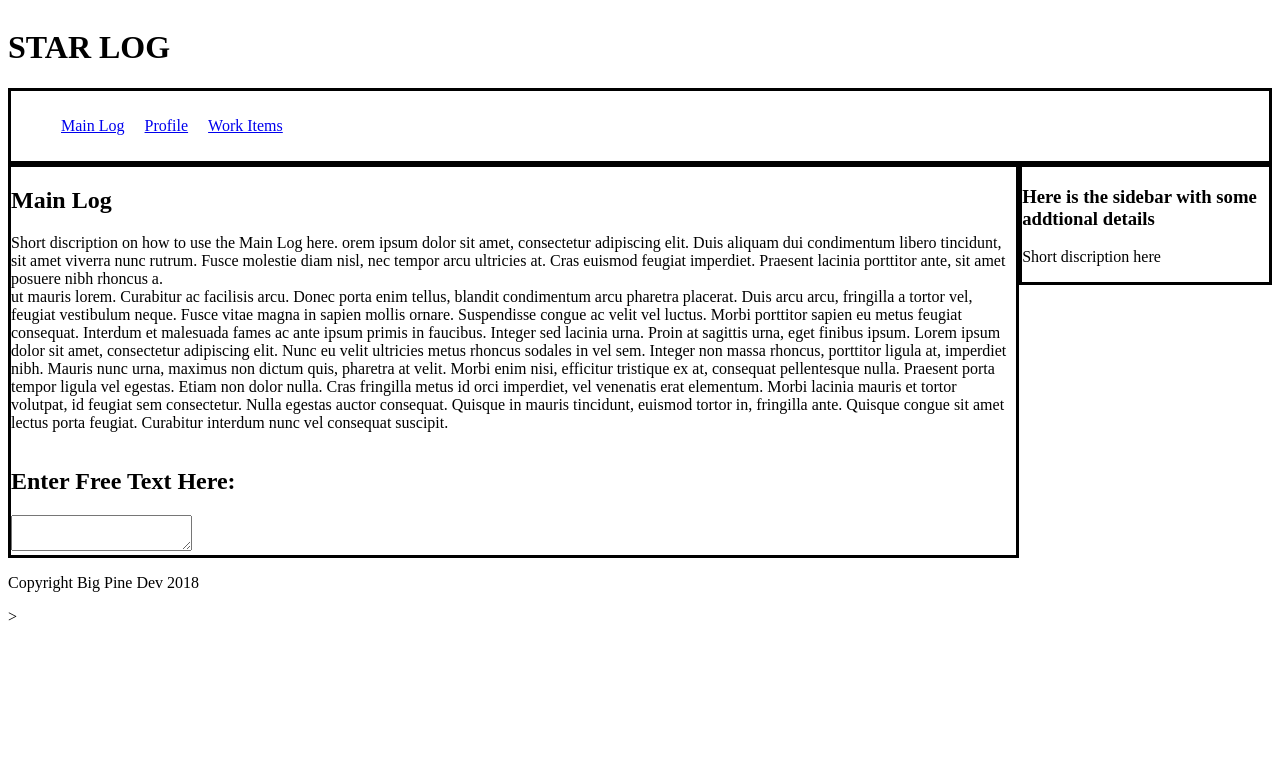
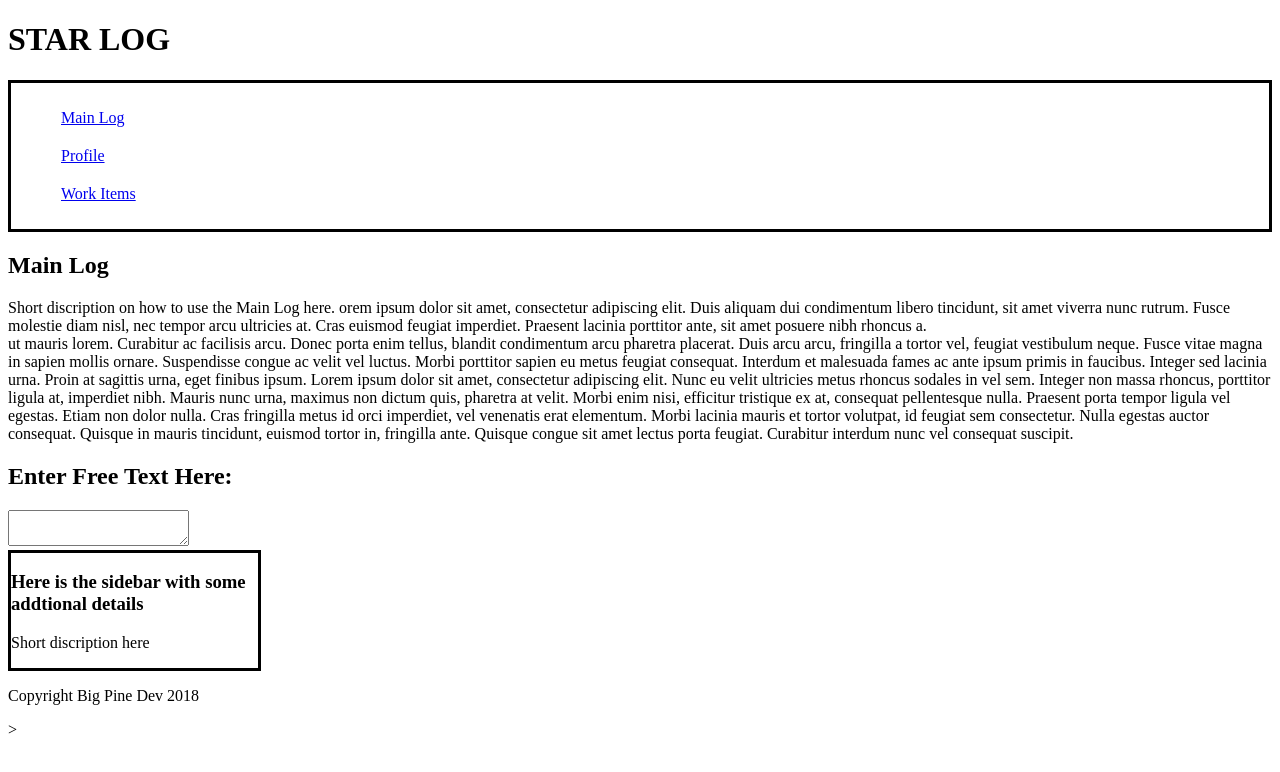
Before and after one commit to markleiker/Star-Log, a plain HTML site: page Index.html in a window 1280 px wide. Drawn offline with Linux system fonts and the light colour scheme; a script that the page names is missing.

Commit message:
Moving from CSS Floats to Flexbox

```diff
--- a/Index.html
+++ b/Index.html
@@ -12,7 +12,7 @@
     </head>
 
     <body>
-        <div class="content-area group">
+        <div class="content-area_group">
             <header>
                 <h1>STAR LOG</h1>
 
--- a/main.css
+++ b/main.css
@@ -1,27 +1,35 @@
 /* STAR LOG Style Sheet */
+
+/*Header Text*/
+
+.header {
+    font-family: fantasy;
+}
 
 /*site navigation*/
 .navigation {
-    display: block;
+    display: flex;
     border: solid black;
 }
 
 .navigation li {
     list-style: none;
-    float: left;
+    display: flex;
+    flex-direction: row;
 }
 
 .navigation a {
-    display: block;
     padding: 10px;
 }
 
 /*end site navigation*/
 
+
+
 /* main area */
-.main-container {
-    display: block;
-    float: left;
+.main-container .content-area_group {
+    display: flex;
+    flex-direction: row;
     width: 80%;
     box-sizing: border-box;
     border: solid black;
@@ -35,24 +43,7 @@
    display: block;
    width: 20%;
    box-sizing: border-box;
-   float: left;
    border: solid black;
 }
 
 /* end sidebar */
-
-/* Float Clear */
-
-.group:before,
-.group:after {
-	content: "";
-	display: table;
-}
-
-.group:after {
-	clear: both;
-}
-
-.group {
-	zoom: 1;
-}
```
